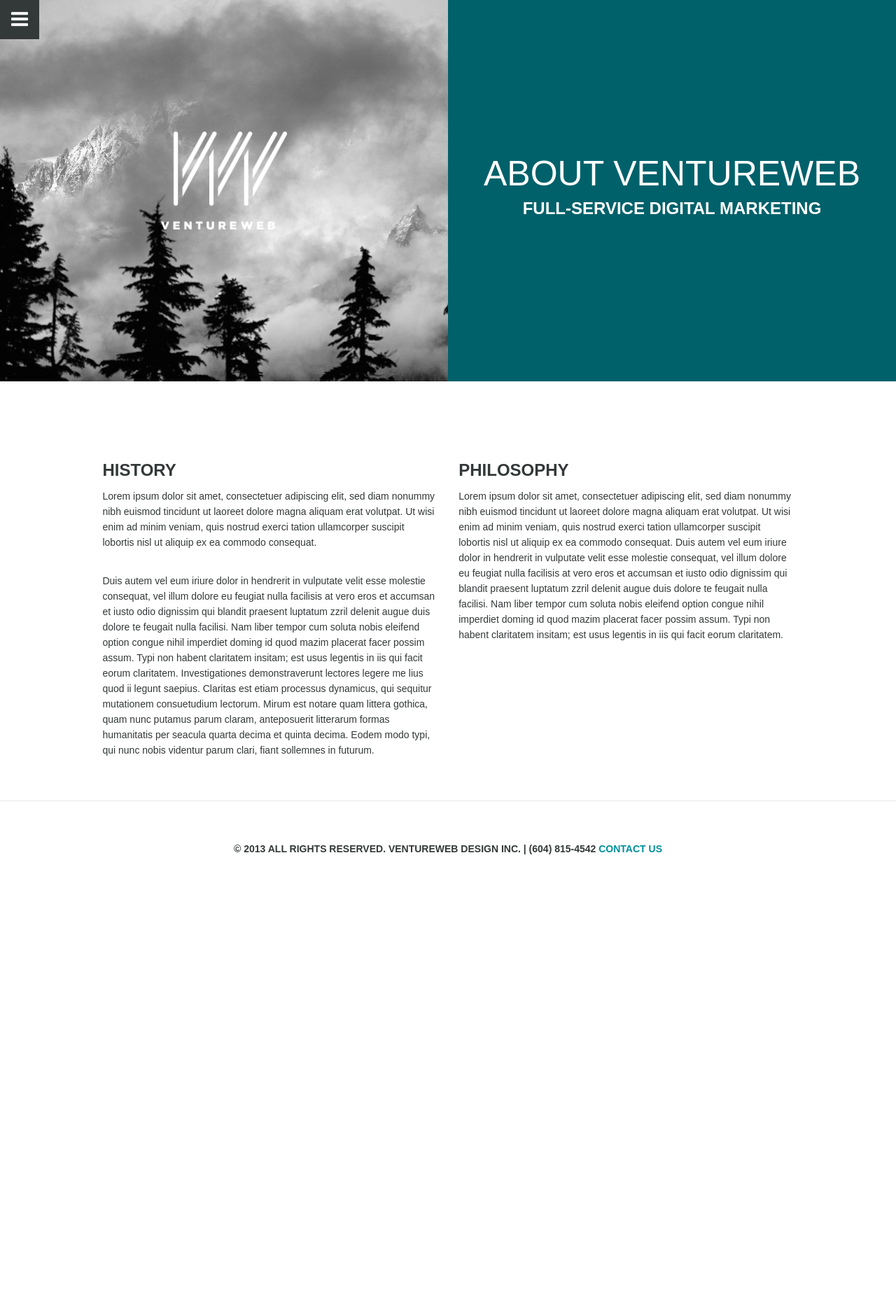
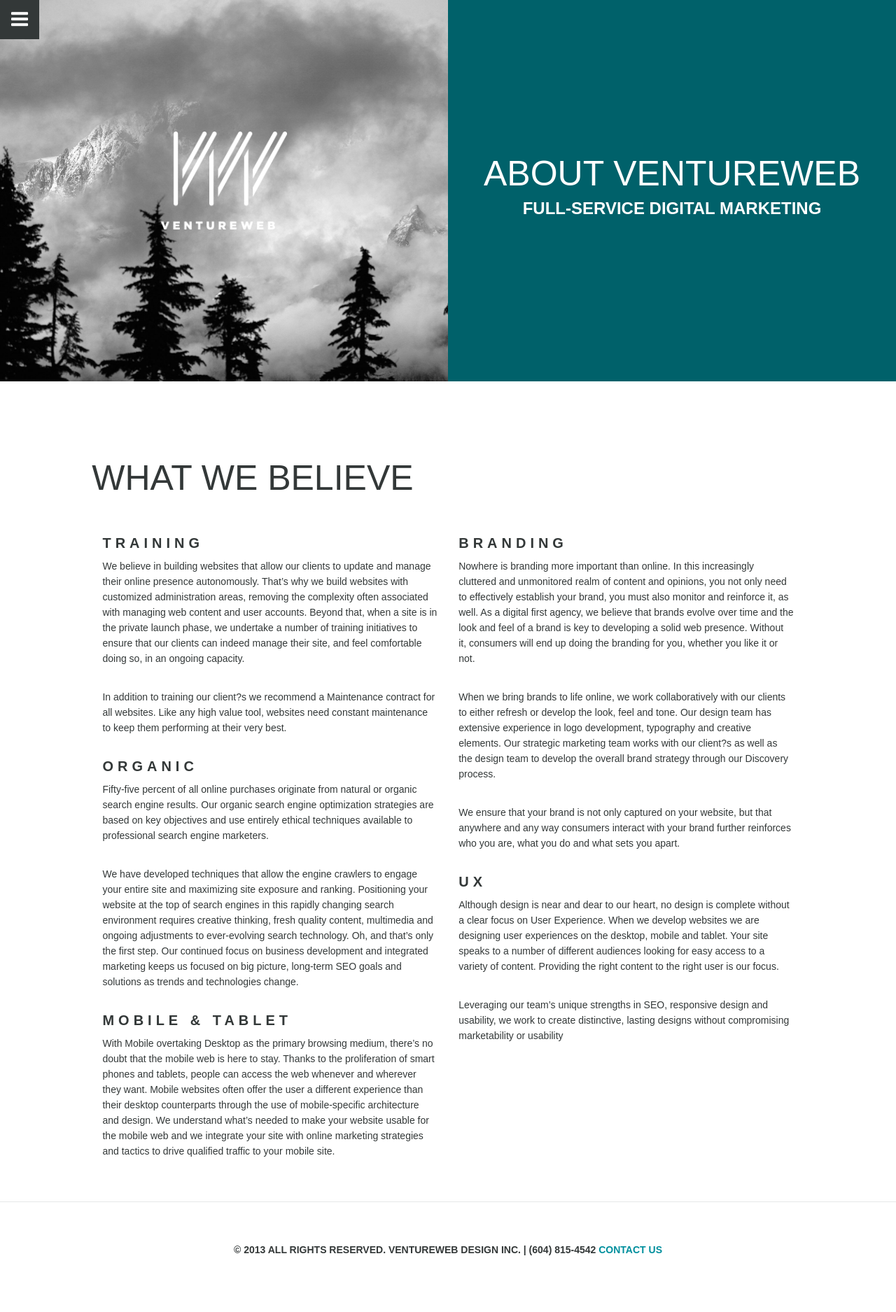
Before and after one commit to ventureweb-ojw/ventureweb.github.io, a Jekyll site: the page built from about/index.md, in a window 1280 px wide. Shown: the whole page at 70% size. Built offline with Jekyll 4.4.1, drawn with Linux system fonts in a browser that asks for light colours; nearby versions of some CDN libraries; before the commit the page ends 1302 px from its top, so only the background shows below that.

Commit message:
Services

```diff
--- a/about/index.md
+++ b/about/index.md
@@ -6,12 +6,32 @@
 panelimg: /common/assets/images/sample.02.jpg
 ---
 
-<div class='column'>
-  <h2>History</h2>
-  <p>Lorem ipsum dolor sit amet, consectetuer adipiscing elit, sed diam nonummy nibh euismod tincidunt ut laoreet dolore magna aliquam erat volutpat. Ut wisi enim ad minim veniam, quis nostrud exerci tation ullamcorper suscipit lobortis nisl ut aliquip ex ea commodo consequat.</p>
-  <p>Duis autem vel eum iriure dolor in hendrerit in vulputate velit esse molestie consequat, vel illum dolore eu feugiat nulla facilisis at vero eros et accumsan et iusto odio dignissim qui blandit praesent luptatum zzril delenit augue duis dolore te feugait nulla facilisi. Nam liber tempor cum soluta nobis eleifend option congue nihil imperdiet doming id quod mazim placerat facer possim assum. Typi non habent claritatem insitam; est usus legentis in iis qui facit eorum claritatem. Investigationes demonstraverunt lectores legere me lius quod ii legunt saepius. Claritas est etiam processus dynamicus, qui sequitur mutationem consuetudium lectorum. Mirum est notare quam littera gothica, quam nunc putamus parum claram, anteposuerit litterarum formas humanitatis per seacula quarta decima et quinta decima. Eodem modo typi, qui nunc nobis videntur parum clari, fiant sollemnes in futurum.</p>
+What We Believe
+===============
+<div class="column" markdown="1">
+###Training
+We believe in building websites that allow our clients to update and manage their online presence autonomously. That's why we build websites with customized administration areas, removing the complexity often associated with managing web content and user accounts. Beyond that, when a site is in the private launch phase, we undertake a number of training initiatives to ensure that our clients can indeed manage their site, and feel comfortable doing so, in an ongoing capacity.
+
+In addition to training our client?s we recommend a Maintenance contract for all websites. Like any high value tool, websites need constant maintenance to keep them performing at their very best.
+
+###Organic
+Fifty-five percent of all online purchases originate from natural or organic search engine results. Our organic search engine optimization strategies are based on key objectives and use entirely ethical techniques available to professional search engine marketers.
+
+We have developed techniques that allow the engine crawlers to engage your entire site and maximizing site exposure and ranking. Positioning your website at the top of search engines in this rapidly changing search environment requires creative thinking, fresh quality content, multimedia and ongoing adjustments to ever-evolving search technology. Oh, and that's only the first step. Our continued focus on business development and integrated marketing keeps us focused on big picture, long-term SEO goals and solutions as trends and technologies change.
+
+###Mobile &amp; Tablet
+With Mobile overtaking Desktop as the primary browsing medium, there's no doubt that the mobile web is here to stay. Thanks to the proliferation of smart phones and tablets, people can access the web whenever and wherever they want. Mobile websites often offer the user a different experience than their desktop counterparts through the use of mobile-specific architecture and design. We understand what's needed to make your website usable for the mobile web and we integrate your site with online marketing strategies and tactics to drive qualified traffic to your mobile site.
 </div>
-<div class='column'>
-  <h2>Philosophy</h2>
-  <p>Lorem ipsum dolor sit amet, consectetuer adipiscing elit, sed diam nonummy nibh euismod tincidunt ut laoreet dolore magna aliquam erat volutpat. Ut wisi enim ad minim veniam, quis nostrud exerci tation ullamcorper suscipit lobortis nisl ut aliquip ex ea commodo consequat. Duis autem vel eum iriure dolor in hendrerit in vulputate velit esse molestie consequat, vel illum dolore eu feugiat nulla facilisis at vero eros et accumsan et iusto odio dignissim qui blandit praesent luptatum zzril delenit augue duis dolore te feugait nulla facilisi. Nam liber tempor cum soluta nobis eleifend option congue nihil imperdiet doming id quod mazim placerat facer possim assum. Typi non habent claritatem insitam; est usus legentis in iis qui facit eorum claritatem.</p>
+<div class="column" markdown="1">
+###Branding
+Nowhere is branding more important than online. In this increasingly cluttered and unmonitored realm of content and opinions, you not only need to effectively establish your brand, you must also monitor and reinforce it, as well. As a digital first agency, we believe that brands evolve over time and the look and feel of a brand is key to developing a solid web presence. Without it, consumers will end up doing the branding for you, whether you like it or not.
+
+When we bring brands to life online, we work collaboratively with our clients to either refresh or develop the look, feel and tone. Our design team has extensive experience in logo development, typography and creative elements. Our strategic marketing team works with our client?s as well as the design team to develop the overall brand strategy through our Discovery process.
+
+We ensure that your brand is not only captured on your website, but that anywhere and any way consumers interact with your brand further reinforces who you are, what you do and what sets you apart.
+
+###UX
+Although design is near and dear to our heart, no design is complete without a clear focus on User Experience. When we develop websites we are designing user experiences on the desktop, mobile and tablet. Your site speaks to a number of different audiences looking for easy access to a variety of content. Providing the right content to the right user is our focus.
+
+Leveraging our team's unique strengths in SEO, responsive design and usability, we work to create distinctive, lasting designs without compromising marketability or usability
 </div>
--- a/common/stylesheets/css/styles.css
+++ b/common/stylesheets/css/styles.css
@@ -404,8 +404,11 @@
   padding: 28px;
   max-width: 1100px;
   margin: 0 auto; }
+  /* line 36, ../scss/styles.scss */
+  .wrapper h1 {
+    margin-bottom: 56px; }
 
-/* line 38, ../scss/styles.scss */
+/* line 41, ../scss/styles.scss */
 .viewport {
   position: relative;
   overflow: hidden;
@@ -416,7 +419,7 @@
   -o-perspective: 1500px;
   perspective: 1500px;
   -webkit-transform: translate3d(0, 0, 0); }
-  /* line 44, ../scss/styles.scss */
+  /* line 47, ../scss/styles.scss */
   .viewport .menu {
     position: absolute;
     z-index: 0;
@@ -435,7 +438,7 @@
     -ms-transform: translate3d(50%, 0, 0);
     -o-transform: translate3d(50%, 0, 0);
     transform: translate3d(50%, 0, 0); }
-  /* line 56, ../scss/styles.scss */
+  /* line 59, ../scss/styles.scss */
   .viewport .stage {
     position: relative;
     z-index: 1;
@@ -450,7 +453,7 @@
     -ms-transform-style: preserve-3d;
     -o-transform-style: preserve-3d;
     transform-style: preserve-3d; }
-    /* line 63, ../scss/styles.scss */
+    /* line 66, ../scss/styles.scss */
     .viewport .stage::after {
       position: absolute;
       top: 0;
@@ -464,16 +467,16 @@
       -moz-transition: all 260ms ease-in-out;
       -o-transition: all 260ms ease-in-out;
       transition: all 260ms ease-in-out; }
-    /* line 74, ../scss/styles.scss */
+    /* line 77, ../scss/styles.scss */
     .viewport .stage .main {
       background: white;
       position: relative;
       z-index: 2; }
-  /* line 81, ../scss/styles.scss */
+  /* line 84, ../scss/styles.scss */
   .viewport.open {
     overflow: hidden;
     height: 100vh; }
-    /* line 84, ../scss/styles.scss */
+    /* line 87, ../scss/styles.scss */
     .viewport.open .menu {
       visibility: visible;
       -webkit-transition: all 260ms ease-in-out;
@@ -485,25 +488,25 @@
       -ms-transform: translate3d(0px, 0, 0);
       -o-transform: translate3d(0px, 0, 0);
       transform: translate3d(0px, 0, 0); }
-    /* line 89, ../scss/styles.scss */
+    /* line 92, ../scss/styles.scss */
     .viewport.open .stage {
       -webkit-transform: translate3d(300px, 0, 0);
       -moz-transform: translate3d(300px, 0, 0);
       -ms-transform: translate3d(300px, 0, 0);
       -o-transform: translate3d(300px, 0, 0);
       transform: translate3d(300px, 0, 0); }
-    /* line 93, ../scss/styles.scss */
+    /* line 96, ../scss/styles.scss */
     .viewport.open .stage::after {
       z-index: 8;
       opacity: 1; }
 
-/* line 101, ../scss/styles.scss */
+/* line 104, ../scss/styles.scss */
 .menu_toggle {
   position: absolute;
   z-index: 999;
   top: 0;
   left: 0; }
-  /* line 106, ../scss/styles.scss */
+  /* line 109, ../scss/styles.scss */
   .menu_toggle::after {
     background: #333838;
     color: white;
@@ -516,18 +519,18 @@
     font-size: 2em;
     text-align: center; }
 
-/* line 119, ../scss/styles.scss */
+/* line 122, ../scss/styles.scss */
 .menu {
   background: #333838; }
-  /* line 121, ../scss/styles.scss */
+  /* line 124, ../scss/styles.scss */
   .menu ul {
     list-style-type: none; }
-    /* line 123, ../scss/styles.scss */
+    /* line 126, ../scss/styles.scss */
     .menu ul li {
       height: 56px;
       display: table;
       width: 100%; }
-      /* line 127, ../scss/styles.scss */
+      /* line 130, ../scss/styles.scss */
       .menu ul li a {
         color: white;
         text-transform: uppercase;
@@ -536,13 +539,13 @@
         display: table-cell;
         vertical-align: middle;
         font-weight: bold; }
-      /* line 136, ../scss/styles.scss */
+      /* line 139, ../scss/styles.scss */
       .menu ul li:nth-child(-n+4) {
         width: 25%;
         float: left;
         font-size: 1.5em; }
 
-/* line 147, ../scss/styles.scss */
+/* line 150, ../scss/styles.scss */
 section {
   *zoom: 1; }
   /* line 26, ../scss/global/_grid.scss */
@@ -553,7 +556,7 @@
   section:after {
     clear: both; }
 
-/* line 150, ../scss/styles.scss */
+/* line 153, ../scss/styles.scss */
 header {
   *zoom: 1;
   text-align: center;
@@ -566,7 +569,7 @@
   header:after {
     clear: both; }
 
-/* line 156, ../scss/styles.scss */
+/* line 159, ../scss/styles.scss */
 footer {
   *zoom: 1; }
   /* line 26, ../scss/global/_grid.scss */
@@ -576,23 +579,23 @@
   /* line 30, ../scss/global/_grid.scss */
   footer:after {
     clear: both; }
-  /* line 160, ../scss/styles.scss */
+  /* line 163, ../scss/styles.scss */
   footer .wrapper {
     padding: 0 28px 28px; }
 
-/* line 164, ../scss/styles.scss */
+/* line 167, ../scss/styles.scss */
 .options {
   list-style-type: none; }
-  /* line 166, ../scss/styles.scss */
+  /* line 169, ../scss/styles.scss */
   .options li {
     height: 56px;
     display: table;
     width: 100%;
     border-top: 1px solid #e6e7e7; }
-    /* line 171, ../scss/styles.scss */
+    /* line 174, ../scss/styles.scss */
     .options li:first-child {
       border: none; }
-    /* line 174, ../scss/styles.scss */
+    /* line 177, ../scss/styles.scss */
     .options li a {
       color: #008f9d;
       text-transform: uppercase;
@@ -601,7 +604,7 @@
       vertical-align: middle;
       font-weight: bold; }
 
-/* line 184, ../scss/styles.scss */
+/* line 187, ../scss/styles.scss */
 .meta {
   text-transform: uppercase;
   letter-spacing: 0.3em;
@@ -609,27 +612,27 @@
   margin-bottom: 14px;
   font-weight: 600; }
 
-/* line 192, ../scss/styles.scss */
+/* line 195, ../scss/styles.scss */
 .project-url {
   font-size: 1.07143em;
   line-height: 1.46667em;
   letter-spacing: 0.0em; }
 
-/* line 197, ../scss/styles.scss */
+/* line 200, ../scss/styles.scss */
 .panel {
   position: relative;
   background-size: cover;
   background-position: 50% 50%;
   float: left; }
-  /* line 203, ../scss/styles.scss */
+  /* line 206, ../scss/styles.scss */
   .panel .container div {
     padding: 28px; }
 
-/* line 209, ../scss/styles.scss */
+/* line 212, ../scss/styles.scss */
 .column {
   margin-bottom: 56px; }
 
-/* line 213, ../scss/styles.scss */
+/* line 216, ../scss/styles.scss */
 .hero {
   background-color: #00616a;
   color: #008f9d;
@@ -651,18 +654,18 @@
       display: table-cell;
       vertical-align: middle;
       padding: 28px; }
-  /* line 224, ../scss/styles.scss */
+  /* line 227, ../scss/styles.scss */
   .hero .container {
     position: relative;
     z-index: 2; }
-  /* line 228, ../scss/styles.scss */
+  /* line 231, ../scss/styles.scss */
   .hero .logo {
     color: white; }
-    /* line 230, ../scss/styles.scss */
+    /* line 233, ../scss/styles.scss */
     .hero .logo img {
       max-width: 180px;
       margin-bottom: 2em; }
-  /* line 235, ../scss/styles.scss */
+  /* line 238, ../scss/styles.scss */
   .hero .panel {
     background-color: white;
     width: 100%;
@@ -679,18 +682,18 @@
         display: table-cell;
         vertical-align: middle;
         padding: 28px; }
-    /* line 240, ../scss/styles.scss */
+    /* line 243, ../scss/styles.scss */
     .hero .panel:nth-child(2) {
       background-color: #00616a;
       color: white; }
-      /* line 243, ../scss/styles.scss */
+      /* line 246, ../scss/styles.scss */
       .hero .panel:nth-child(2) img {
         margin-bottom: 2em; }
-  /* line 248, ../scss/styles.scss */
+  /* line 251, ../scss/styles.scss */
   .hero.full {
     height: 100vh; }
 
-/* line 253, ../scss/styles.scss */
+/* line 256, ../scss/styles.scss */
 .strip {
   background-color: #333838;
   *zoom: 1; }
@@ -701,10 +704,10 @@
   /* line 30, ../scss/global/_grid.scss */
   .strip:after {
     clear: both; }
-  /* line 256, ../scss/styles.scss */
+  /* line 259, ../scss/styles.scss */
   .strip h2 {
     color: white; }
-  /* line 259, ../scss/styles.scss */
+  /* line 262, ../scss/styles.scss */
   .strip .panel {
     width: 50vw;
     height: 50vw;
@@ -725,11 +728,11 @@
         display: table-cell;
         vertical-align: middle;
         padding: 28px; }
-  /* line 266, ../scss/styles.scss */
+  /* line 269, ../scss/styles.scss */
   .strip .panel.caption {
     display: none; }
 
-/* line 271, ../scss/styles.scss */
+/* line 274, ../scss/styles.scss */
 .features {
   background-color: #333838;
   *zoom: 1; }
@@ -740,7 +743,7 @@
   /* line 30, ../scss/global/_grid.scss */
   .features:after {
     clear: both; }
-  /* line 274, ../scss/styles.scss */
+  /* line 277, ../scss/styles.scss */
   .features .panel {
     background-color: #333838;
     color: white;
@@ -751,7 +754,7 @@
     -moz-transition: all 260ms ease-in-out;
     -o-transition: all 260ms ease-in-out;
     transition: all 260ms ease-in-out; }
-    /* line 277, ../scss/styles.scss */
+    /* line 280, ../scss/styles.scss */
     .features .panel * {
       font-family: "Proxima Nova", sans-serif; }
     /* line 24, ../scss/global/_functions.scss */
@@ -766,7 +769,7 @@
         vertical-align: middle;
         padding: 28px; }
 
-/* line 290, ../scss/styles.scss */
+/* line 293, ../scss/styles.scss */
 .features .panel:nth-child(1) {
   width: 100vw;
   height: 100vw;
@@ -783,18 +786,18 @@
       vertical-align: middle;
       padding: 28px; }
 
-/* line 300, ../scss/styles.scss */
+/* line 303, ../scss/styles.scss */
 .team .strip .panel {
   width: 100vw;
   -webkit-filter: grayscale(90%);
   -moz-filter: grayscale(90%);
   filter: grayscale(90%); }
-  /* line 303, ../scss/styles.scss */
+  /* line 306, ../scss/styles.scss */
   .team .strip .panel:hover {
     -webkit-filter: grayscale(0%);
     -moz-filter: grayscale(0%);
     filter: grayscale(0%); }
-/* line 307, ../scss/styles.scss */
+/* line 310, ../scss/styles.scss */
 .team .strip .panel.team-image {
   width: 100vw; }
 
@@ -816,15 +819,15 @@
 }
 */
 @media (min-width: 900px) {
-  /* line 334, ../scss/styles.scss */
+  /* line 337, ../scss/styles.scss */
   .set .panel {
     padding-top: 25%;
     width: 25%; }
-    /* line 336, ../scss/styles.scss */
+    /* line 339, ../scss/styles.scss */
     .set .panel:nth-child(5n+1) {
       padding-top: 50%;
       width: 50%; } }
-/* line 343, ../scss/styles.scss */
+/* line 346, ../scss/styles.scss */
 .bg {
   position: absolute;
   z-index: 0;
@@ -833,7 +836,7 @@
   width: 100vw;
   height: 100%;
   overflow: hidden; }
-  /* line 351, ../scss/styles.scss */
+  /* line 354, ../scss/styles.scss */
   .bg video {
     position: absolute;
     top: 0;
@@ -841,7 +844,7 @@
     width: 100vw;
     height: auto;
     left: 0; }
-  /* line 359, ../scss/styles.scss */
+  /* line 362, ../scss/styles.scss */
   .bg::before {
     content: "";
     background: rgba(0, 0, 0, 0.5);
@@ -858,10 +861,10 @@
 
 -------------------------------------------------- */
 @media only screen and (min-width: 768px) {
-  /* line 379, ../scss/styles.scss */
+  /* line 382, ../scss/styles.scss */
   .wrapper {
     padding: 0 28px; }
-  /* line 387, ../scss/styles.scss */
+  /* line 390, ../scss/styles.scss */
   .row {
     display: block;
     width: 102.99145%;
@@ -875,21 +878,21 @@
     /* line 30, ../scss/global/_grid.scss */
     .row:after {
       clear: both; }
-    /* line 390, ../scss/styles.scss */
+    /* line 393, ../scss/styles.scss */
     .row > [class*="col"] {
       display: inline;
       float: left;
       width: 47.00855%;
       margin: 0 1.49573%;
       text-align: left; }
-    /* line 395, ../scss/styles.scss */
+    /* line 398, ../scss/styles.scss */
     .row.alt .column {
       display: inline;
       float: left;
       width: 30.34188%;
       margin: 0 1.49573%; }
 
-  /* line 400, ../scss/styles.scss */
+  /* line 403, ../scss/styles.scss */
   [role], footer {
     *zoom: 1; }
     /* line 26, ../scss/global/_grid.scss */
@@ -900,7 +903,7 @@
     [role]:after, footer:after {
       clear: both; }
 
-  /* line 405, ../scss/styles.scss */
+  /* line 408, ../scss/styles.scss */
   .hero .panel {
     width: 50vw;
     height: 42.55319vw;
@@ -917,13 +920,13 @@
         vertical-align: middle;
         padding: 28px; }
 
-  /* line 412, ../scss/styles.scss */
+  /* line 415, ../scss/styles.scss */
   .project-url {
     font-size: 1.42857em;
     line-height: 1.1em;
     letter-spacing: 0.3em; }
 
-  /* line 418, ../scss/styles.scss */
+  /* line 421, ../scss/styles.scss */
   .features .panel {
     width: 20vw;
     height: 20vw;
@@ -940,7 +943,7 @@
         vertical-align: middle;
         padding: 28px; }
 
-  /* line 428, ../scss/styles.scss */
+  /* line 431, ../scss/styles.scss */
   .features .panel:nth-child(1) {
     width: 40vw;
     height: 40vw;
@@ -957,7 +960,7 @@
         vertical-align: middle;
         padding: 28px; }
 
-  /* line 437, ../scss/styles.scss */
+  /* line 440, ../scss/styles.scss */
   .strip .panel {
     width: 20vw;
     height: 20vw;
@@ -973,24 +976,24 @@
         display: table-cell;
         vertical-align: middle;
         padding: 28px; }
-  /* line 442, ../scss/styles.scss */
+  /* line 445, ../scss/styles.scss */
   .strip .panel.caption {
     display: block; }
 
-  /* line 449, ../scss/styles.scss */
+  /* line 452, ../scss/styles.scss */
   .team .strip .panel {
     width: 30vw; }
-  /* line 452, ../scss/styles.scss */
+  /* line 455, ../scss/styles.scss */
   .team .strip .panel.team-image {
     width: 70vw; }
 
-  /* line 459, ../scss/styles.scss */
+  /* line 462, ../scss/styles.scss */
   footer .wrapper {
     padding: 0 56px 56px; }
-    /* line 461, ../scss/styles.scss */
+    /* line 464, ../scss/styles.scss */
     footer .wrapper h4 {
       text-align: center; } }
   @media only screen and (min-width: 768px) and (min-width: 600px) {
-    /* line 379, ../scss/styles.scss */
+    /* line 382, ../scss/styles.scss */
     .wrapper {
       padding: 0 56px; } }
--- a/common/stylesheets/scss/styles.scss
+++ b/common/stylesheets/scss/styles.scss
@@ -33,6 +33,9 @@
   padding: $spacer/2;
   max-width: 1100px;
   margin: 0 auto;
+  h1 {
+    margin-bottom: $spacer;
+  }
 }
 // navigation layout
 .viewport {
```
